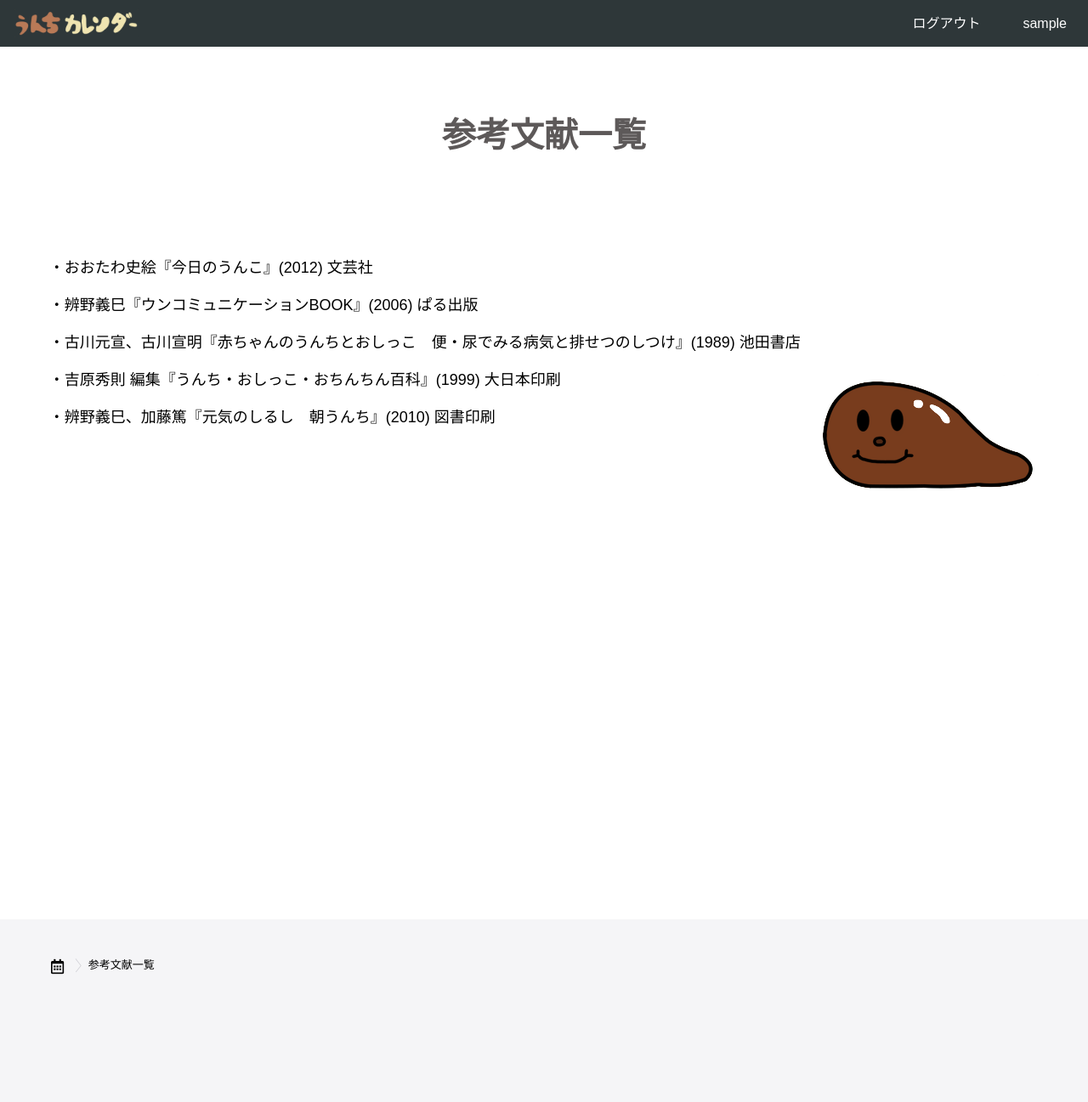
After one commit to watakarinto/unchi-calendar, a PHP site: page /unchi_calendar/references.php in a window 1280 px wide. The commit adds this page. Shown: the whole page at 85% size. Run offline with PHP 8.4, Linux system fonts and the light colour scheme; the visitor is signed in with stand-in values (Sample User, id 1); some libraries are stand-ins or nearby versions; some web fonts are replaced.

Commit message:
参考文献の追加

```diff
--- a/account.php
+++ b/account.php
@@ -295,6 +295,7 @@
       <img class="gt" src="./img/gt.png" alt="だいなり"><p>アカウント設定</p>
     </div>
     <div class="source">
+      <a href="http://localhost/unchi_calendar/references.php">参考文献一覧</a>
     </div>
   </footer>
 
--- a/calendar.php
+++ b/calendar.php
@@ -224,6 +224,7 @@
 
   <footer class="footer">
     <div class="source">
+      <a href="http://localhost/unchi_calendar/references.php">参考文献一覧</a>
     </div>
   </footer>
 
--- a/character.php
+++ b/character.php
@@ -166,10 +166,11 @@
       <img class="gt" src="./img/gt.png" alt="だいなり"><p>今日のうんち</p>
     </div>
     <div class="source">
+      <a href="http://localhost/unchi_calendar/references.php">参考文献一覧</a>
     </div>
   </footer>
 
-  <script>let age = <?php echo($_SESSION["now_age"]); ?></script>
+  <script>let age = <?php echo($_SESSION["now_age"]); ?>;</script>
   <script type="text/javascript" src="js/character.js"></script>
 </body>
 </html>
--- a/css/index.css
+++ b/css/index.css
@@ -177,12 +177,13 @@ header {
   display: inline-block;
 }
 .source {
-  padding-top: 100px;
-  text-align: right;
+  padding-top: 50px;
+  padding-bottom: 80px;
+  text-align: center;
 }
 .source a {
   color: #86868b;
-  font-size: 10px;
+  font-size: 20px;
 }
 
 
@@ -740,7 +741,7 @@ header {
 /* テーブル全体 */
 .character_guide_table {
   display: inline-block;
-  margin-bottom: 100px;
+  margin-bottom: 200px;
 }
 /* カーソルがホバーしたとき */
 .character_guide_table tr:hover {
@@ -835,11 +836,39 @@ header {
   border-bottom: 2px solid #b84c00;
 }
 
-
-
-
-
-
+/* -------------------- 参考文献一覧ページ -------------------- */
+.references_wrapper {
+  height: 100%;
+  padding-top: 30px;
+  padding-bottom: 0px;
+  text-align: center;
+}
+/* 箇条書きのフレーム */
+.references_left {
+  padding-bottom: 120px;
+  display: inline-block;
+}
+/* 箇条書きのスタイル */
+.references_left p {
+ text-align: left;
+ font-size: 18px;
+}
+/*キャラクターのフレーム */
+.references_right {
+  display: inline-block;
+  vertical-align: bottom;
+}
+/* キャラクターの画像 */
+.references_right a {
+  margin-left: 20px;
+  width: 256px;
+  height: 256px;
+  pointer-events: none;
+  display: inline-block;
+  background-image: url(../img/unchi_character.png);
+  background-size: 2048px 2048px;
+  background-position: -256px -768px;
+}
 
 
 
--- /dev/null
+++ b/references.php
@@ -0,0 +1,68 @@
+<?php
+  session_start();
+  // セッションが切れていたらlogin.phpに戻す
+  if(!isset($_SESSION["logined"])){
+    header("Location: http://localhost/unchi_calendar/login.php");
+    exit;
+  }
+
+  // カレンダーの月の初期化
+  $_SESSION["reduce_add_month"] = 0;
+  // エラーメッセージの初期化
+  $error_msg1 = "";
+
+
+?><!DOCTYPE html>
+<html lang="ja">
+<head>
+  <meta charset="UTF-8">
+  <meta name="viewport" content="width=device-width, initial-scale=1.0">
+  <link href="https://use.fontawesome.com/releases/v5.2.0/css/all.css" rel="stylesheet">
+  <link rel="stylesheet" href="css/index.css">
+  <title>うんちカレンダー</title>
+</head>
+<body>
+  <header>
+    <div class="header_left">
+      <a href="http://localhost/unchi_calendar/calendar.php"><img class="logo" src="./img/logo.png"></a>
+    </div>
+    <div class="header_right">
+      <form action="login.php" method="post" name="form_logout">
+        <input type="hidden" name="logout">
+        <a href="javascript:form_logout.submit()">ログアウト</a>
+      </form>
+      <a href="http://localhost/unchi_calendar/account.php"><?php echo($_SESSION["user_name"]); ?></a>
+    </div>
+  </header>
+
+  <div class="top_wrapper">
+    <div class="container">
+      <h1>参考文献一覧</h1>
+    </div>
+  </div>
+
+  <div class="references_wrapper">
+    <div class="container">
+      <div class="references_left">
+        <p>・おおたわ史絵『今日のうんこ』(2012) 文芸社</p>
+        <p>・辨野義巳『ウンコミュニケーションBOOK』(2006) ぱる出版</p>
+        <p>・古川元宣、古川宣明『赤ちゃんのうんちとおしっこ　便・尿でみる病気と排せつのしつけ』(1989) 池田書店</p>
+        <p>・吉原秀則 編集『うんち・おしっこ・おちんちん百科』(1999) 大日本印刷</p>
+        <p>・辨野義巳、加藤篤『元気のしるし　朝うんち』(2010) 図書印刷</p>
+      </div>
+      <div class="references_right">
+        <a href="#"></a>
+      </div>
+    </div>
+  </div>
+
+  <footer class="footer">
+    <div class="link">
+      <a class="footer_logo_a" href="http://localhost/unchi_calendar/calendar.php"><i class="footer_logo far fa-calendar-alt fa-lg"></i></a>
+      <img class="gt" src="./img/gt.png" alt="だいなり"><p>参考文献一覧</p>
+    </div>
+    <div class="source">
+    </div>
+  </footer>
+
+</body>
--- a/result.php
+++ b/result.php
@@ -407,6 +407,7 @@
       <img class="gt" src="./img/gt.png" alt="だいなり"><p>今日のうんち</p><img class="gt" src="./img/gt.png" alt="だいなり"><p>結果発表</p>
     </div>
     <div class="source">
+      <a href="http://localhost/unchi_calendar/references.php">参考文献一覧</a>
     </div>
   </footer>
 
--- a/unchilog.php
+++ b/unchilog.php
@@ -96,6 +96,7 @@
       <img class="gt" src="./img/gt.png" alt="だいなり"><p>うんちログ</p>
     </div>
     <div class="source">
+      <a href="http://localhost/unchi_calendar/references.php">参考文献一覧</a>
     </div>
   </footer>
 
```
